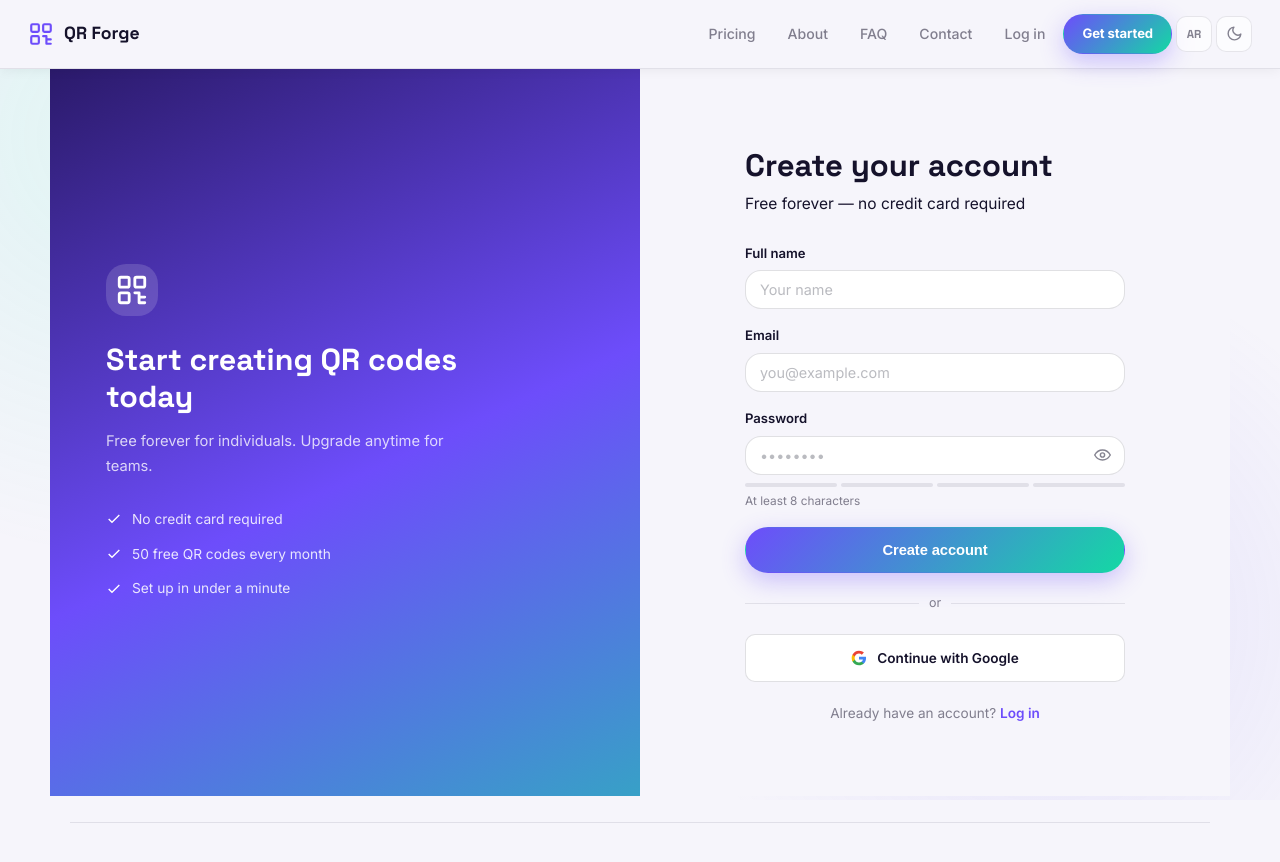
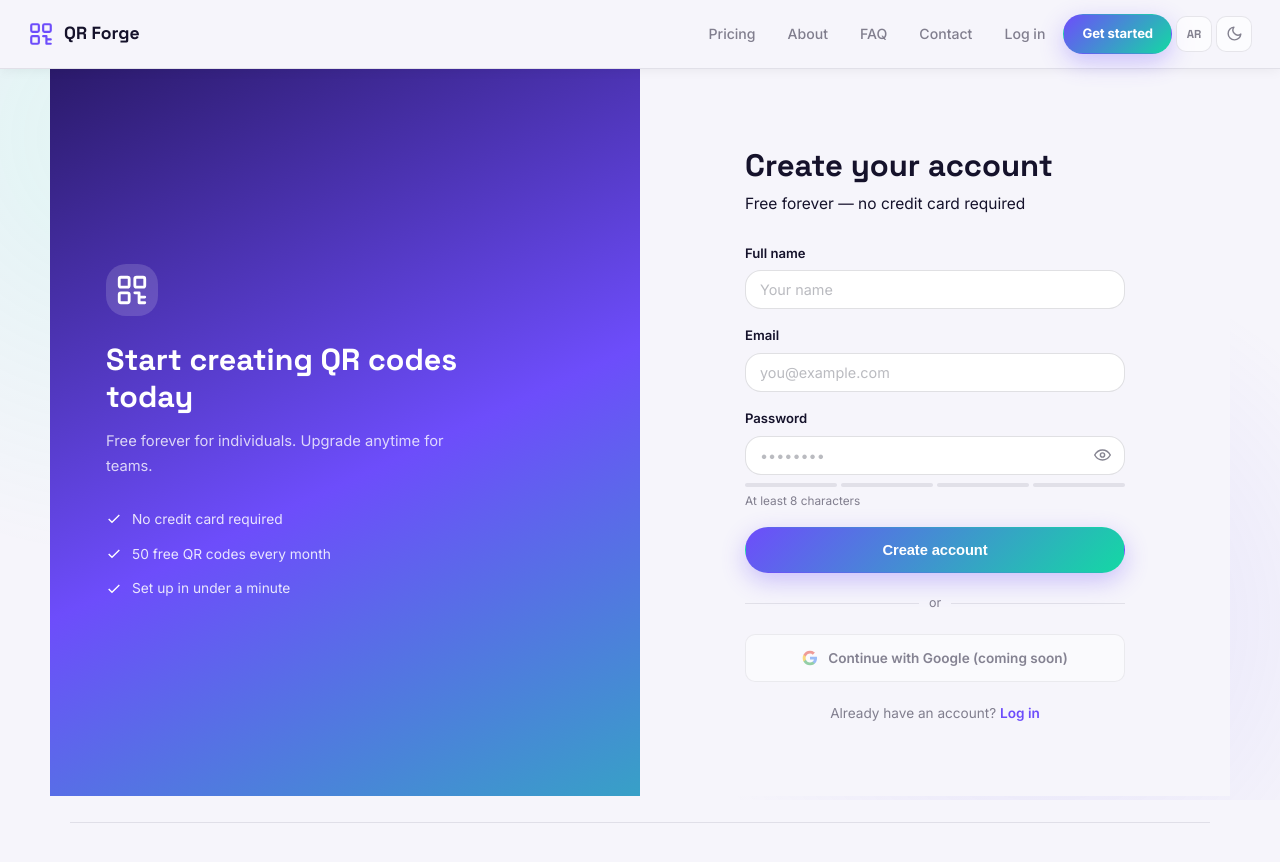
Before and after one commit to mostafamohamed521/qr_generator, a Django app: page /accounts/register/ in a window 1280 px wide. Shown: the top 862 px of the page. Run offline with Django 4.2, Linux system fonts and the light colour scheme.

Commit message:
templates/accounts/register.html: Update registration page

```diff
--- a/templates/accounts/register.html
+++ b/templates/accounts/register.html
@@ -54,9 +54,11 @@
       </form>
 
       <div class="auth-divider">{% trans "or" %}</div>
-      <a href="#" class="btn-oauth">
+      <a href="#" class="btn-oauth" aria-disabled="true"
+         title="{% trans 'Google sign-in is not set up yet' %}"
+         onclick="event.preventDefault()" style="opacity:.5;cursor:not-allowed">
         <svg width="16" height="16" viewBox="0 0 24 24"><path fill="#4285F4" d="M22.56 12.25c0-.78-.07-1.53-.2-2.25H12v4.26h5.92c-.26 1.37-1.04 2.53-2.21 3.31v2.77h3.57c2.08-1.92 3.28-4.74 3.28-8.09z"/><path fill="#34A853" d="M12 23c2.97 0 5.46-.98 7.28-2.66l-3.57-2.77c-.99.66-2.23 1.06-3.71 1.06-2.86 0-5.29-1.93-6.16-4.53H2.18v2.84C3.99 20.53 7.7 23 12 23z"/><path fill="#FBBC05" d="M5.84 14.09A6.96 6.96 0 0 1 5.46 12c0-.73.13-1.43.36-2.09V7.07H2.18A11.96 11.96 0 0 0 1 12c0 1.93.46 3.76 1.18 5.36l3.66-2.84z"/><path fill="#EA4335" d="M12 5.38c1.62 0 3.06.56 4.21 1.64l3.15-3.15C17.46 2.09 14.97 1 12 1 7.7 1 3.99 3.47 2.18 7.07l3.66 2.84c.87-2.6 3.3-4.53 6.16-4.53z"/></svg>
-        {% trans "Continue with Google" %}
+        {% trans "Continue with Google (coming soon)" %}
       </a>
       <p class="auth-foot">{% trans "Already have an account?" %} <a href="{% url 'accounts:login' %}">{% trans "Log in" %}</a></p>
     </div>
```
